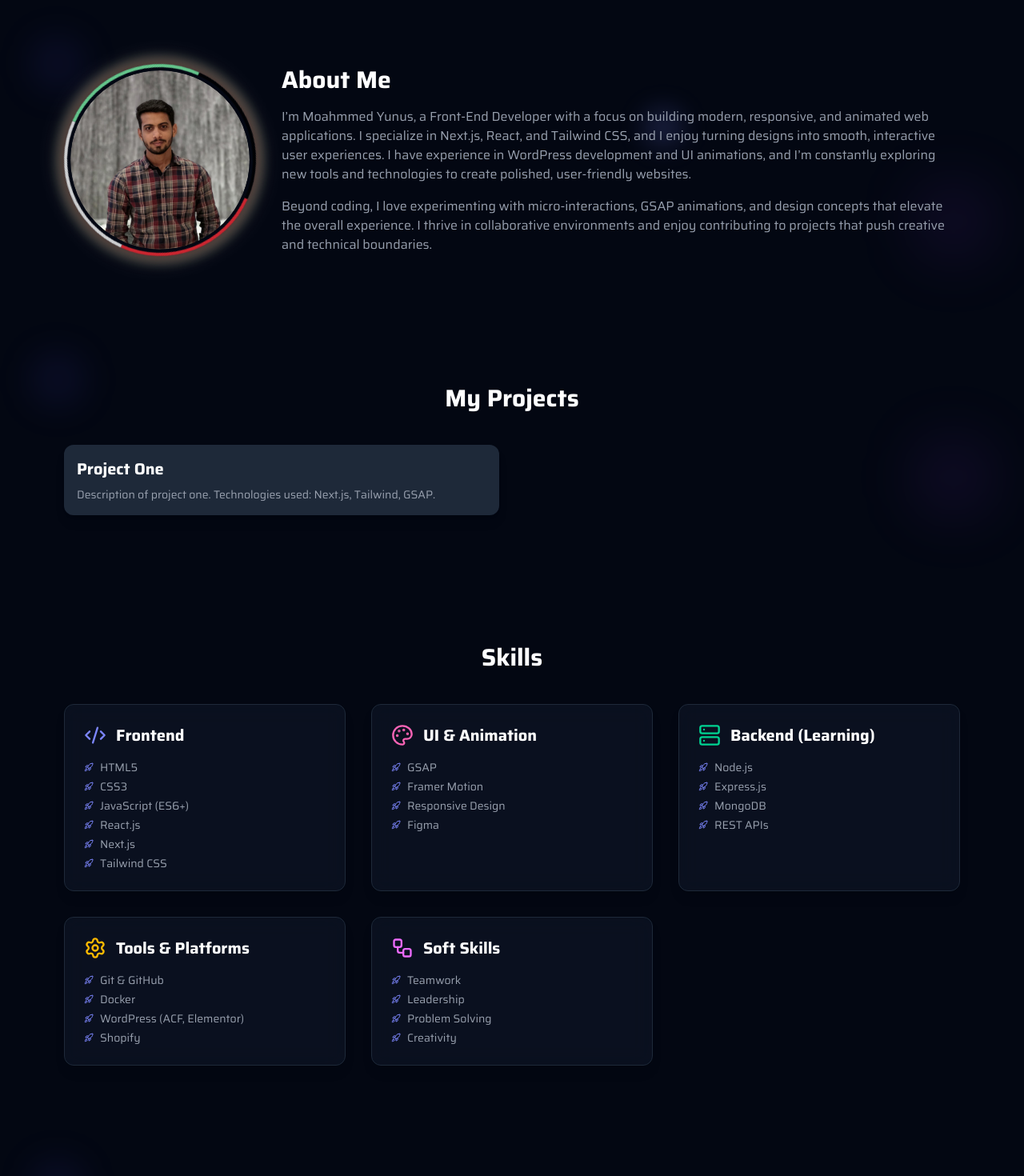
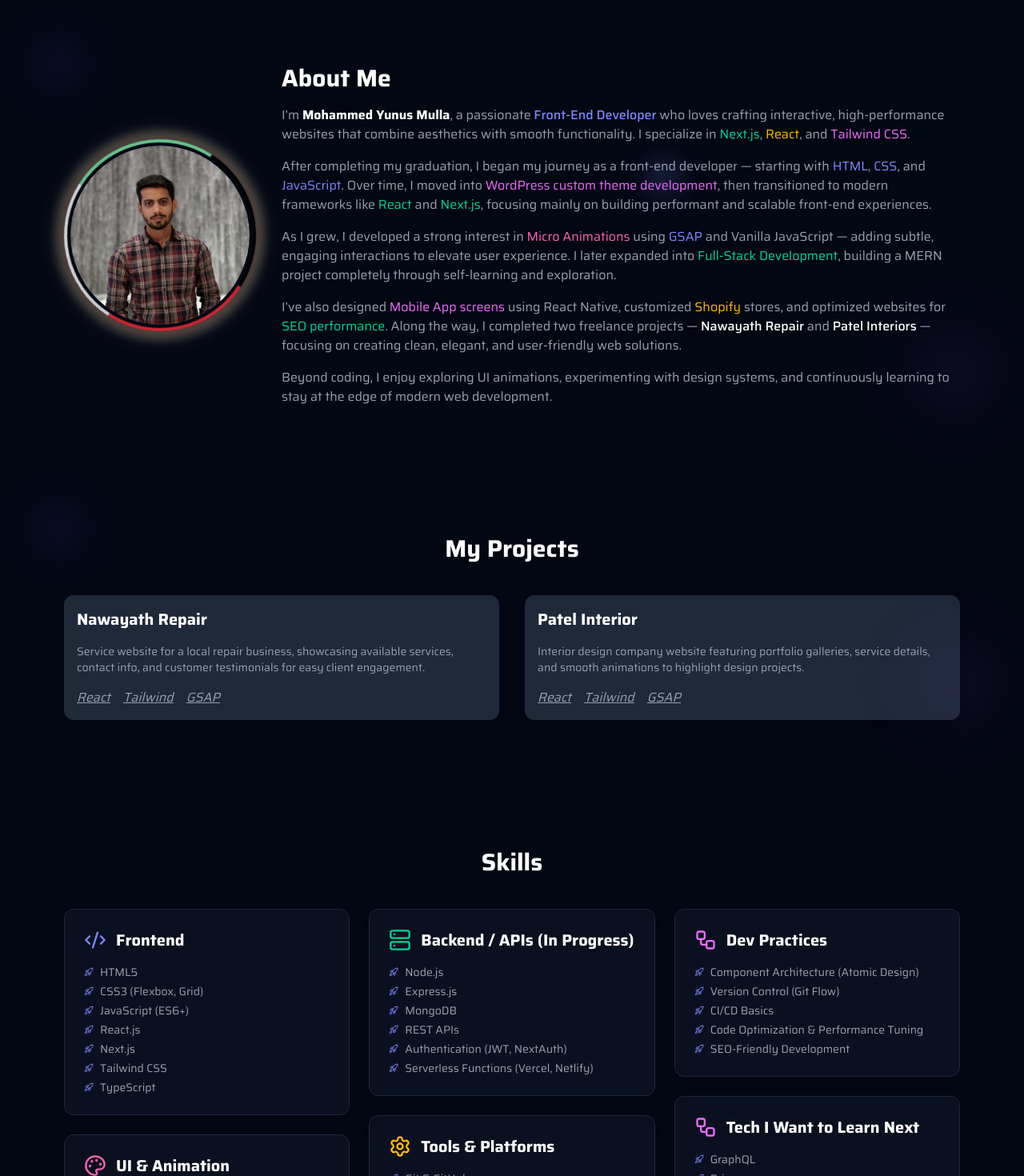
Before and after one commit to yunusmulla06/portfolio, a Next.js app: page / in a window 1280 px wide. Shown: the part 800-2270 px from the top of the page at 80% size. Built offline with nearby package versions, Linux system fonts and the light colour scheme.

Commit message:
UI fixes

```diff
--- a/package.json
+++ b/package.json
@@ -9,6 +9,7 @@
     "lint": "eslint"
   },
   "dependencies": {
+    "framer-motion": "^12.23.24",
     "gsap": "^3.13.0",
     "lucide-react": "^0.546.0",
     "next": "15.5.6",
--- a/src/app/components/About.tsx
+++ b/src/app/components/About.tsx
@@ -69,12 +69,32 @@ export default function About() {
                     <h2 className="about-text text-3xl font-bold text-white">
                         About Me
                     </h2>
-                    <p className="about-text text-gray-400">
+                    {/* <p className="about-text text-gray-400">
                         I’m Moahmmed Yunus, a Front-End Developer with a focus on building modern, responsive, and animated web applications. I specialize in Next.js, React, and Tailwind CSS, and I enjoy turning designs into smooth, interactive user experiences. I have experience in WordPress development and UI animations, and I’m constantly exploring new tools and technologies to create polished, user-friendly websites.
                     </p>
                     <p className="about-text text-gray-400">
                         Beyond coding, I love experimenting with micro-interactions, GSAP animations, and design concepts that elevate the overall experience. I thrive in collaborative environments and enjoy contributing to projects that push creative and technical boundaries.
+                    </p> */}
+                    <p className="about-text text-gray-400">
+                        I’m <span className="text-white font-semibold">Mohammed Yunus Mulla</span>, a passionate <span className="text-indigo-400 font-medium">Front-End Developer</span> who loves crafting interactive, high-performance websites that combine aesthetics with smooth functionality. I specialize in <span className="text-emerald-400">Next.js</span>, <span className="text-amber-400">React</span>, and <span className="text-fuchsia-400">Tailwind CSS</span>.
                     </p>
+
+                    <p className="about-text text-gray-400">
+                        After completing my graduation, I began my journey as a front-end developer — starting with <span className="text-indigo-400">HTML</span>, <span className="text-indigo-400">CSS</span>, and <span className="text-indigo-400">JavaScript</span>. Over time, I moved into <span className="text-fuchsia-400">WordPress custom theme development</span>, then transitioned to modern frameworks like <span className="text-emerald-400">React</span> and <span className="text-emerald-400">Next.js</span>, focusing mainly on building performant and scalable front-end experiences.
+                    </p>
+
+                    <p className="about-text text-gray-400">
+                        As I grew, I developed a strong interest in <span className="text-pink-400">Micro Animations</span> using <span className="text-indigo-400">GSAP</span> and Vanilla JavaScript — adding subtle, engaging interactions to elevate user experience. I later expanded into <span className="text-emerald-400">Full-Stack Development</span>, building a MERN project completely through self-learning and exploration.
+                    </p>
+
+                    <p className="about-text text-gray-400">
+                        I’ve also designed <span className="text-fuchsia-400">Mobile App screens</span> using React Native, customized <span className="text-amber-400">Shopify</span> stores, and optimized websites for <span className="text-emerald-400">SEO performance</span>. Along the way, I completed two freelance projects — <span className="text-white font-medium">Nawayath Repair</span> and <span className="text-white font-medium">Patel Interiors</span> — focusing on creating clean, elegant, and user-friendly web solutions.
+                    </p>
+
+                    <p className="about-text text-gray-400">
+                        Beyond coding, I enjoy exploring UI animations, experimenting with design systems, and continuously learning to stay at the edge of modern web development.
+                    </p>
+
                 </div>
             </div>
         </Section>
--- a/src/app/components/Projects.tsx
+++ b/src/app/components/Projects.tsx
@@ -36,9 +36,16 @@ export default function Projects() {
 
   const projectList = [
       {
-        name: 'Project One',
-        desc: 'Description of project one. Technologies used: Next.js, Tailwind, GSAP.',
-        link: '#'
+        name: 'Nawayath Repair',
+        desc: 'Service website for a local repair business, showcasing available services, contact info, and customer testimonials for easy client engagement.',
+        tech: ['React', 'Tailwind', 'GSAP'],
+        link: 'https://nawayath-smart-repair.vercel.app/',
+      },
+      {
+        name: 'Patel Interior',
+        desc: 'Interior design company website featuring portfolio galleries, service details, and smooth animations to highlight design projects.',
+        tech: ['React', 'Tailwind', 'GSAP'],
+        link: 'https://patel-interior.vercel.app/',
       },
     ]
 
@@ -55,12 +62,19 @@ export default function Projects() {
 
       <div className="grid grid-cols-1 md:grid-cols-2 gap-8 w-full max-w-6xl">
         {projectList.map((project, index) => (
-        <Link key={project.name || index} href={project.link} className="project-card bg-gray-800 rounded-xl overflow-hidden shadow-lg hover:scale-105 transition-transform duration-300">
+        <Link key={project.name || index} href={project.link} target='blank' className="project-card bg-gray-800 rounded-xl overflow-hidden shadow-lg hover:scale-105 transition-transform duration-300">
           <div className="p-4">
-          <h3 className="font-bold text-white text-xl mb-2">{project.name}</h3>
-            <p className="text-gray-400 text-sm">
+            <h3 className="font-bold text-white text-xl mb-4">{project.name}</h3>
+            <p className="text-gray-400 text-sm mb-4">
               {project.desc}
             </p>
+            <ul className='flex gap-4'>
+              {project.tech.map((item, i) => (
+                <li key={`${project.tech}-${i}`} className="flex items-center italic underline text-gray-400">
+                  {item}
+                </li>
+              ))}
+            </ul>
           </div>
         </Link>
         ))}
--- a/src/app/components/Skills.tsx
+++ b/src/app/components/Skills.tsx
@@ -3,40 +3,43 @@
 import { useEffect, useRef } from 'react'
 import { gsap } from 'gsap'
 import Section from './Section'
-import {
-  Code2,
-  Palette,
-  Server,
-  Workflow,
-  Settings,
-  Rocket
-} from 'lucide-react'
+import { Code2, Palette, Server, Workflow, Settings, Rocket } from 'lucide-react'
 
 const skills = [
   {
     title: 'Frontend',
     icon: <Code2 size={28} className="text-indigo-400" />,
-    items: ['HTML5', 'CSS3', 'JavaScript (ES6+)', 'React.js', 'Next.js', 'Tailwind CSS']
+    items: ['HTML5', 'CSS3 (Flexbox, Grid)', 'JavaScript (ES6+)', 'React.js', 'Next.js', 'Tailwind CSS', 'TypeScript'],
   },
   {
     title: 'UI & Animation',
     icon: <Palette size={28} className="text-pink-400" />,
-    items: ['GSAP', 'Framer Motion', 'Responsive Design', 'Figma']
+    items: ['GSAP', 'Responsive Design', 'Figma'],
   },
   {
-    title: 'Backend (Learning)',
+    title: 'Backend / APIs (In Progress)',
     icon: <Server size={28} className="text-emerald-400" />,
-    items: ['Node.js', 'Express.js', 'MongoDB', 'REST APIs']
+    items: ['Node.js', 'Express.js', 'MongoDB', 'REST APIs', 'Authentication (JWT, NextAuth)', 'Serverless Functions (Vercel, Netlify)'],
   },
   {
     title: 'Tools & Platforms',
     icon: <Settings size={28} className="text-amber-400" />,
-    items: ['Git & GitHub', 'Docker', 'WordPress (ACF, Elementor)', 'Shopify']
+    items: ['Git & GitHub', 'Docker', 'WordPress (ACF, Elementor)', 'Shopify Customization', 'VS Code, Postman', 'Netlify, Vercel Deployments'],
+  },
+  {
+    title: 'Dev Practices',
+    icon: <Workflow size={28} className="text-fuchsia-400" />,
+    items: ['Component Architecture (Atomic Design)', 'Version Control (Git Flow)', 'CI/CD Basics', 'Code Optimization & Performance Tuning', 'SEO-Friendly Development'],
+  },
+  {
+    title: 'Tech I Want to Learn Next',
+    icon: <Workflow size={28} className="text-fuchsia-400" />,
+    items: ['GraphQL', 'Prisma', 'AWS', 'Firebase', 'React Native'],
   },
   {
     title: 'Soft Skills',
     icon: <Workflow size={28} className="text-fuchsia-400" />,
-    items: ['Teamwork', 'Leadership', 'Problem Solving', 'Creativity']
+    items: ['Team Collaboration', 'Leadership (College Prefect)', 'Time Management', 'Quick Learning'],
   },
 ]
 
@@ -47,13 +50,13 @@ export default function Skills() {
     const ctx = gsap.context(() => {
       gsap.fromTo(
         '.skill-card',
-        { y: 140, opacity: 0 },
+        { y: 100, opacity: 0 },
         {
           y: 0,
           opacity: 1,
-          duration: 0.3,
+          duration: 0.4,
           ease: 'power3.out',
-          stagger: 0.5,
+          stagger: 0.2,
           clearProps: 'transform',
         }
       )
@@ -66,13 +69,12 @@ export default function Skills() {
     <Section ref={skillsRef} id="skills" py="20">
       <h2 className="text-3xl font-bold text-white mb-10 text-center">Skills</h2>
 
-      <div className="grid grid-cols-1 sm:grid-cols-2 lg:grid-cols-3 gap-8 w-full max-w-6xl mx-auto items-stretch">
+      <div className="columns-1 sm:columns-2 lg:columns-3 gap-6 w-full max-w-6xl mx-auto">
         {skills.map((skill, index) => (
           <div
             key={index}
-            className="skill-card bg-gray-900/60 border border-gray-800 rounded-xl p-6 flex flex-col justify-between h-full hover:bg-gray-800/70 transition-all duration-300 shadow-lg backdrop-blur-md cursor-default"
+            className="skill-card break-inside-avoid bg-gray-900/60 border border-gray-800 rounded-xl p-6 mb-6 hover:bg-gray-800/70 transition-all duration-300 shadow-lg backdrop-blur-md"
           >
-            <div>
             <div className="flex items-center gap-3 mb-4">
               {skill.icon}
               <h3 className="text-xl font-semibold text-white">{skill.title}</h3>
@@ -85,7 +87,6 @@ export default function Skills() {
               ))}
             </ul>
           </div>
-          </div>
         ))}
       </div>
     </Section>
--- a/src/app/page.tsx
+++ b/src/app/page.tsx
@@ -1,3 +1,4 @@
+import Link from 'next/link'
 import About from './components/About'
 import Contact from './components/Contact'
 import Footer from './components/Footer'
@@ -7,13 +8,29 @@ import Skills from './components/Skills'
 
 export default function Home() {
   return (
-    <main>
+    <main className='relative'>
       <Hero />
       <About />
       <Projects />
       <Skills />
       <Contact />
       <Footer />
+
+
+      <div className="absolute right-10 bottom-10">
+        <Link
+          href="/resume.pdf"
+          target="_blank"
+          rel="noopener noreferrer"
+          className="inline-flex items-center gap-3 bg-indigo-600 hover:bg-indigo-700 text-white px-6 py-3 rounded-full transition-all duration-300 font-medium group"
+
+        >
+          Resume
+          <span className="inline-block transform transition-transform duration-300 group-hover:translate-x-2">
+            ➔
+          </span>
+        </Link>
+      </div>
     </main>
   )
 }
```
Also changed, not shown: 2 other files (tests, documents, lock files or other folders). Lines whose indentation alone changed are shown as unchanged.
